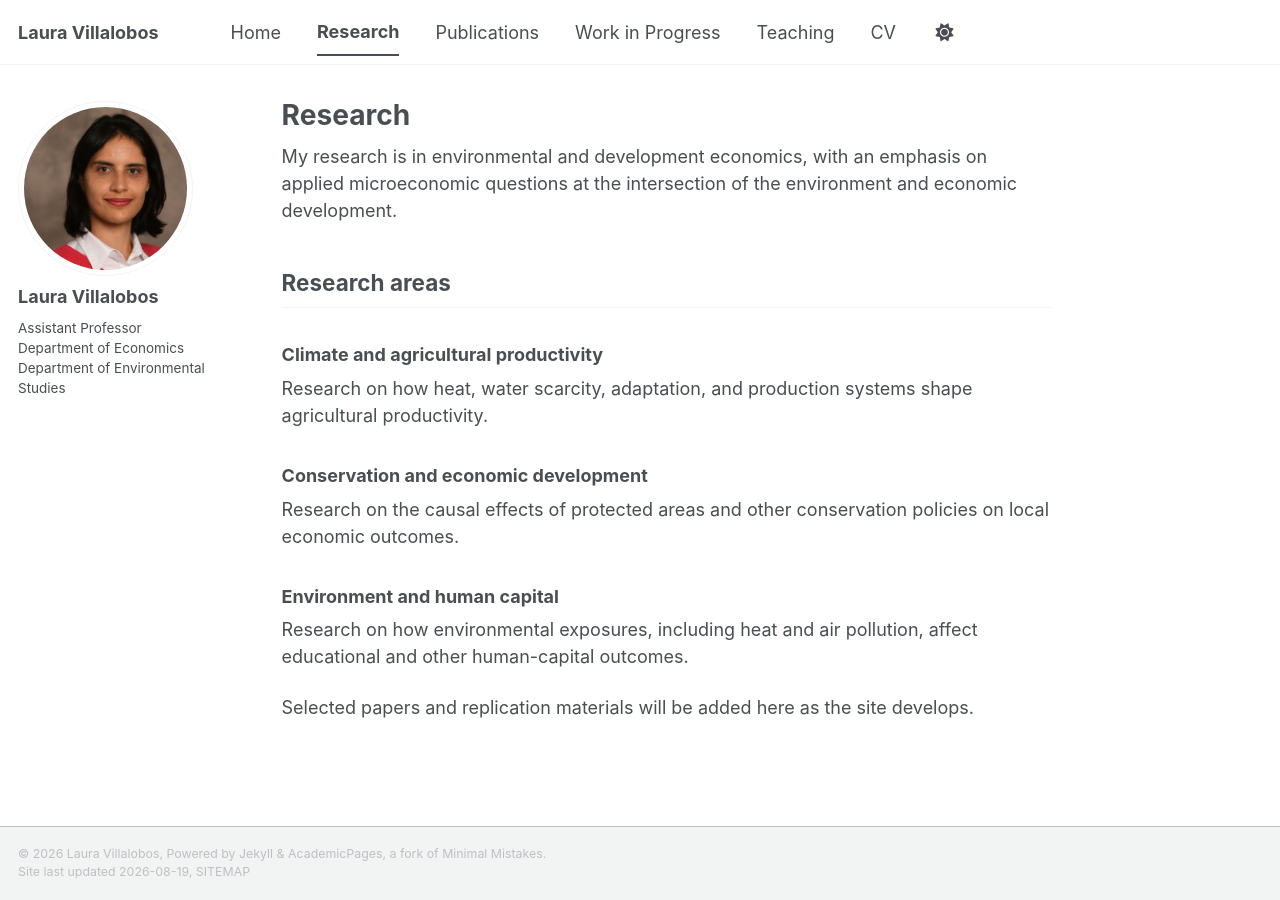
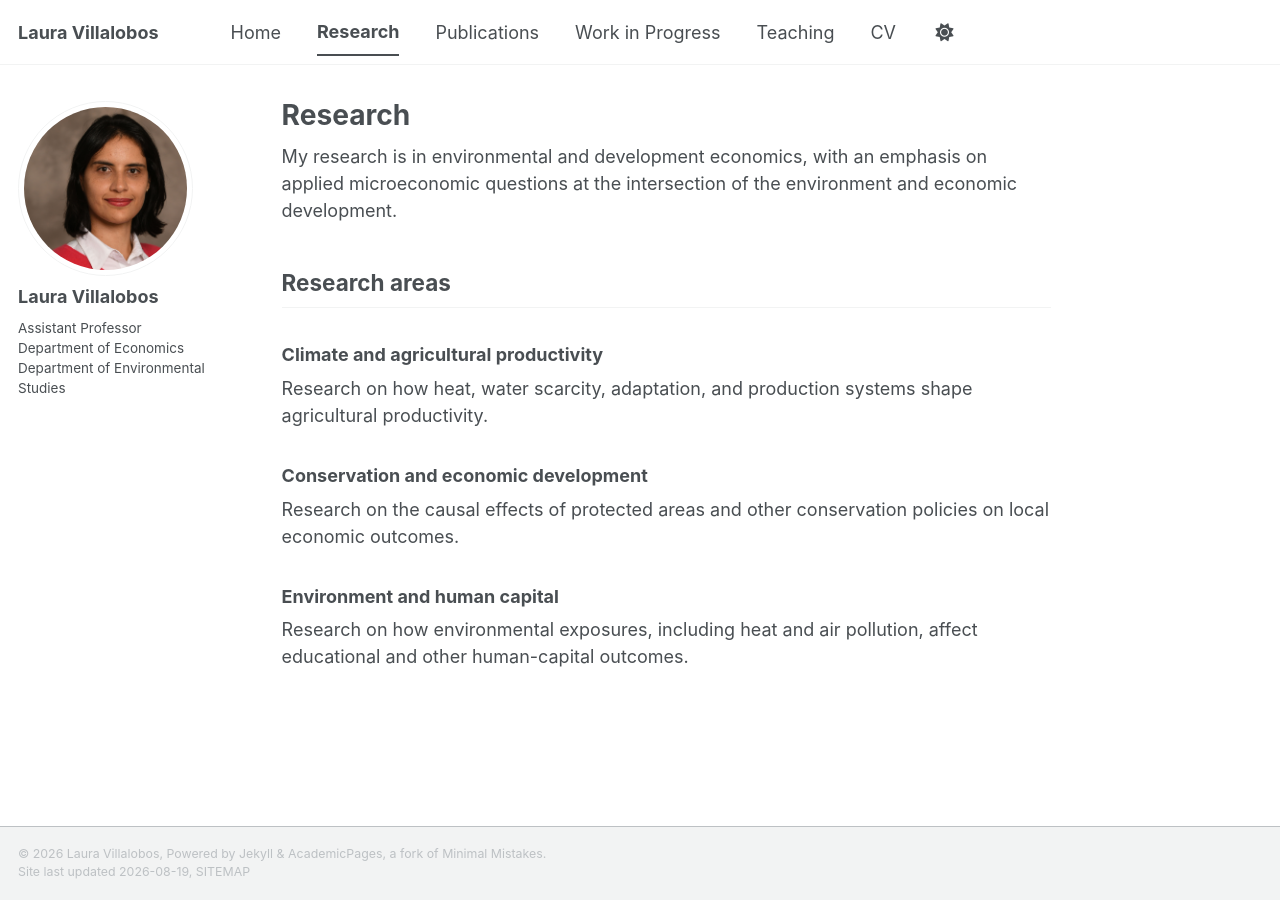
Before and after one commit to lavifi/lavifi.github.io, a Jekyll site: the page built from _pages/research.md, in a window 1280 px wide. Built offline with Jekyll 4.4.1, drawn with Linux system fonts in a browser that asks for light colours; a style sheet for code colours, icons or effects is not loaded.

Commit message:
Remove placeholder text from Research page

```diff
--- a/_pages/research.md
+++ b/_pages/research.md
@@ -19,5 +19,3 @@ Research on the causal effects of protected areas and other conservation policie
 ### Environment and human capital
 
 Research on how environmental exposures, including heat and air pollution, affect educational and other human-capital outcomes.
-
-Selected papers and replication materials will be added here as the site develops.
```
